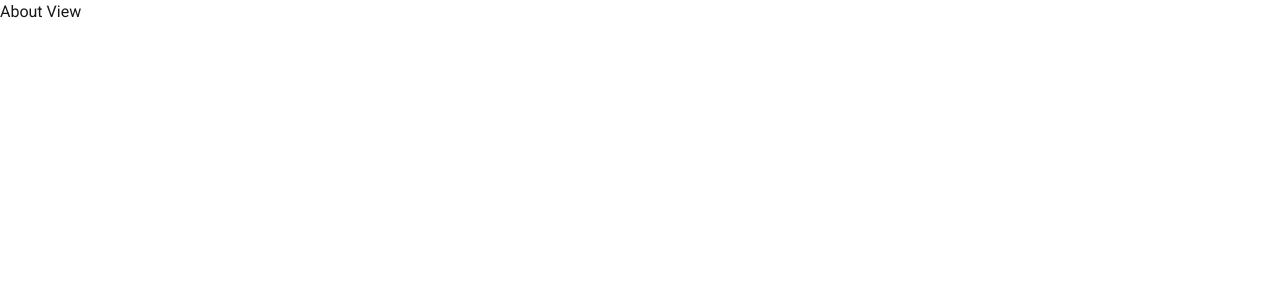
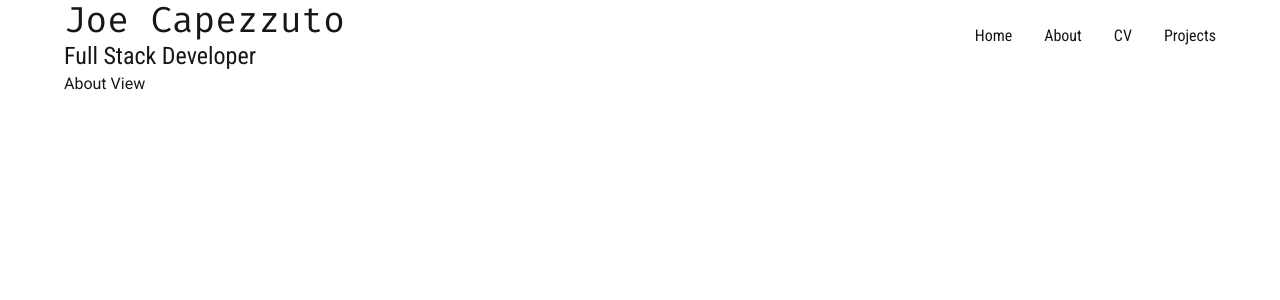
Before and after one commit to Capezzuto/portfolio-v2, a Next.js app: page /about in a window 1280 px wide. Shown: the top 300 px of the page. Built offline with nearby package versions, Linux system fonts and the light colour scheme.

Commit message:
Set up basic layout for static (non-project) pages

```diff
--- /dev/null
+++ b/src/app/(static)/_components/Header.tsx
@@ -0,0 +1,21 @@
+import React from 'react';
+import Navbar from './Navbar';
+import Link from 'next/link';
+
+const Header = () => {
+	return (
+		<header className='flex justify-between items-center'>
+			<div>
+				<Link href='/'>
+					<h2 className='font-(family-name:--font-fira-code) text-4xl'>Joe Capezzuto</h2>
+					<h3 className='font-(family-name:--font-roboto-condensed) text-2xl'>Full Stack Developer</h3>
+				</Link>
+			</div>
+			<div>
+				<Navbar />
+			</div>
+		</header>
+	);
+};
+
+export default Header;
--- /dev/null
+++ b/src/app/(static)/_components/Navbar.tsx
@@ -0,0 +1,25 @@
+import Link from 'next/link';
+import React from 'react';
+
+const tabs = [
+	{ text: 'Home', href: '/' },
+	{ text: 'About', href: '/about' },
+	{ text: 'CV', href: '/cv' },
+	{ text: 'Projects', href: '/projects' },
+];
+
+const Navbar = () => {
+	return (
+		<nav className=''>
+			<ul className='flex gap-6 lg:gap-8'>
+				{tabs.map((tab) => (
+					<li key={tab.href} className='font-(family-name:--font-roboto-condensed)'>
+						<Link href={tab.href}>{tab.text}</Link>
+					</li>
+				))}
+			</ul>
+		</nav>
+	);
+};
+
+export default Navbar;
--- a/src/app/(static)/layout.tsx
+++ b/src/app/(static)/layout.tsx
@@ -1,7 +1,15 @@
 import React from 'react';
+import Header from './_components/Header';
 
 const StaticLayout = ({ children }: { children: React.ReactNode }) => {
-	return <>{children}</>;
+	return (
+		<div className='dynamic-background'>
+			<div className='max-w-xl md:max-w-2xl lg:max-w-4xl xl:max-w-6xl min-h-screen mx-auto px-4 md:px-0'>
+				<Header />
+				<main>{children}</main>
+			</div>
+		</div>
+	);
 };
 
 export default StaticLayout;
```
